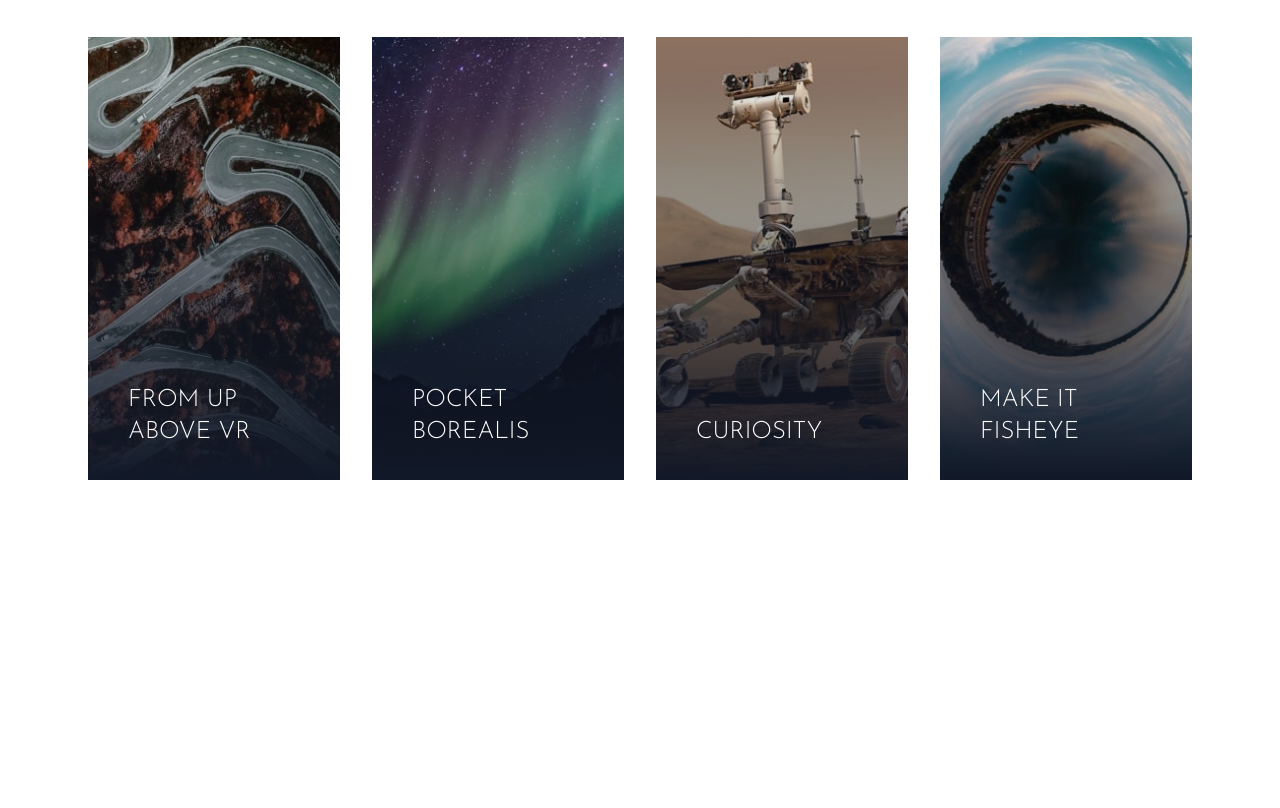
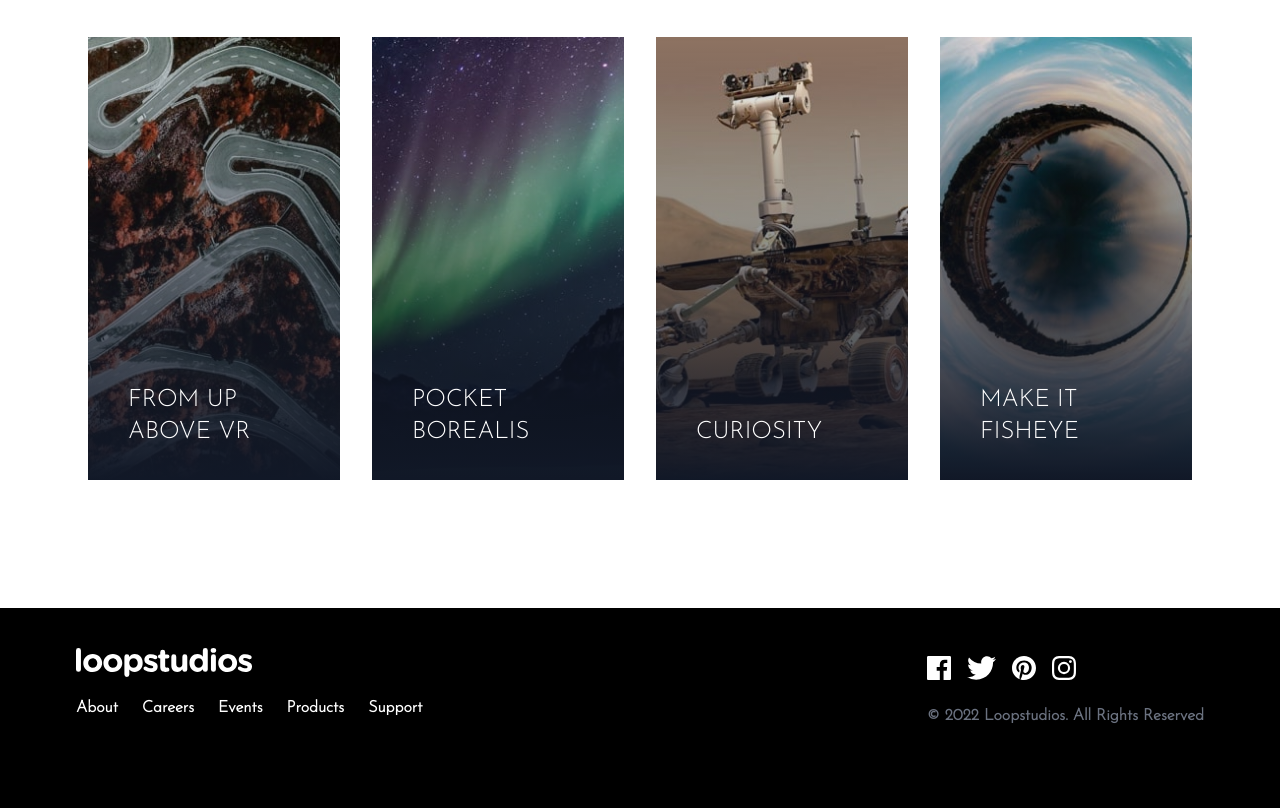
Before and after one commit to AlejandroRodarte/tailwind-course-loopstudios-website, a website: page index.html in a window 1280 px wide. Shown: the part 1986-2794 px from the top of the page. Before the commit the page ends 2594 px from the top, so only its background shows below. Drawn offline with Linux system fonts and the light colour scheme.

Commit message:
footer section

```diff
--- a/index.html
+++ b/index.html
@@ -323,5 +323,113 @@
         </div>
       </div>
     </section>
+    <!-- Footer Section -->
+    <footer class="bg-black">
+      <!-- Main Footer Container -->
+      <div class="container mx-auto max-w-6xl py-10">
+        <!-- Main Footer Flex Container -->
+        <!-- 1. two flex children: logo/links container, and social media/copyright container -->
+        <div
+          class="mb-8 flex flex-col items-center space-y-6 md:flex-row md:justify-between md:space-y-0"
+        >
+          <!-- Logo and Links Container -->
+          <div
+            class="flex flex-col items-center space-y-8 md:items-start md:space-y-4"
+          >
+            <!-- Logo Container -->
+            <div class="h-8">
+              <img src="images/logo.svg" alt="" class="w-44 md:ml-3" />
+            </div>
+            <!-- Links Container -->
+            <div
+              class="flex flex-col items-center space-y-4 font-bold text-white md:ml-3 md:flex-row md:space-y-0 md:space-x-6"
+            >
+              <!-- Link 1 Container -->
+              <div class="group h-10">
+                <!-- Anchor Link -->
+                <a href="#">About</a>
+                <!-- Border Bottom -->
+                <!-- 1. mx-2 to make the border bottom a little bit shorter than the anchor's width -->
+                <div
+                  class="mx-2 group-hover:border-b group-hover:border-blue-50"
+                ></div>
+              </div>
+              <!-- Link 2  Container -->
+              <div class="group h-10">
+                <a href="#">Careers</a>
+                <div
+                  class="mx-2 group-hover:border-b group-hover:border-blue-50"
+                ></div>
+              </div>
+              <!-- Link 3 Container -->
+              <div class="group h-10">
+                <a href="#">Events</a>
+                <div
+                  class="mx-2 group-hover:border-b group-hover:border-blue-50"
+                ></div>
+              </div>
+              <!-- Link 4 Container -->
+              <div class="group h-10">
+                <a href="#">Products</a>
+                <div
+                  class="mx-2 group-hover:border-b group-hover:border-blue-50"
+                ></div>
+              </div>
+              <!-- Link 5 Container -->
+              <div class="group h-10">
+                <a href="#">Support</a>
+                <div
+                  class="mx-2 group-hover:border-b group-hover:border-blue-50"
+                ></div>
+              </div>
+            </div>
+          </div>
+          <!-- Social Media and Copyright Container -->
+          <div
+            class="flex flex-col items-center justify-between space-y-4 text-gray-500 md:items-start"
+          >
+            <!-- Social Media Icons Container -->
+            <div
+              class="flex items-center justify-center space-x-4 md:justify-end"
+            >
+              <!-- Icon 1 Container -->
+              <div class="group h-8">
+                <!-- Social Media Link -->
+                <a href="#">
+                  <!-- Social Media Image -->
+                  <img
+                    src="images/icon-facebook.svg"
+                    alt=""
+                    class="ficon h-6 duration-200"
+                  />
+                </a>
+              </div>
+              <!-- Icon 2 Container -->
+              <div class="group h-8">
+                <a href="#">
+                  <img src="images/icon-twitter.svg" alt="" class="ficon h-6 duration-200" />
+                </a>
+              </div>
+              <!-- Icon 3 Container -->
+              <div class="group h-8">
+                <a href="#">
+                  <img src="images/icon-pinterest.svg" alt="" class="ficon h-6 duration-200" />
+                </a>
+              </div>
+              <!-- Icon 4 Container -->
+              <div class="group h-8">
+                <a href="#">
+                  <img src="images/icon-instagram.svg" alt="" class="ficon h-6 duration-200" />
+                </a>
+              </div>
+            </div>
+            <!-- Copyright Text -->
+            <div class="mr-3 font-bold">
+              &copy; 2022 Loopstudios. All Rights Reserved
+            </div>
+          </div>
+        </div>
+      </div>
+    </footer>
   </body>
 </html>
--- a/input.css
+++ b/input.css
@@ -9,6 +9,10 @@
   .btn {
     /* tracking-widest edited to have 0.3rem letter spacing */
     @apply border-2 border-black px-10 py-2 font-alata font-bold uppercase tracking-widest hover:bg-black hover:text-white;
+  }
+  .ficon:hover {
+    filter: invert(53%) sepia(68%) saturate(434%) hue-rotate(121deg)
+      brightness(101%) contrast(94%);
   }
 }
 
```
Also changed, not shown: css/style.css.
